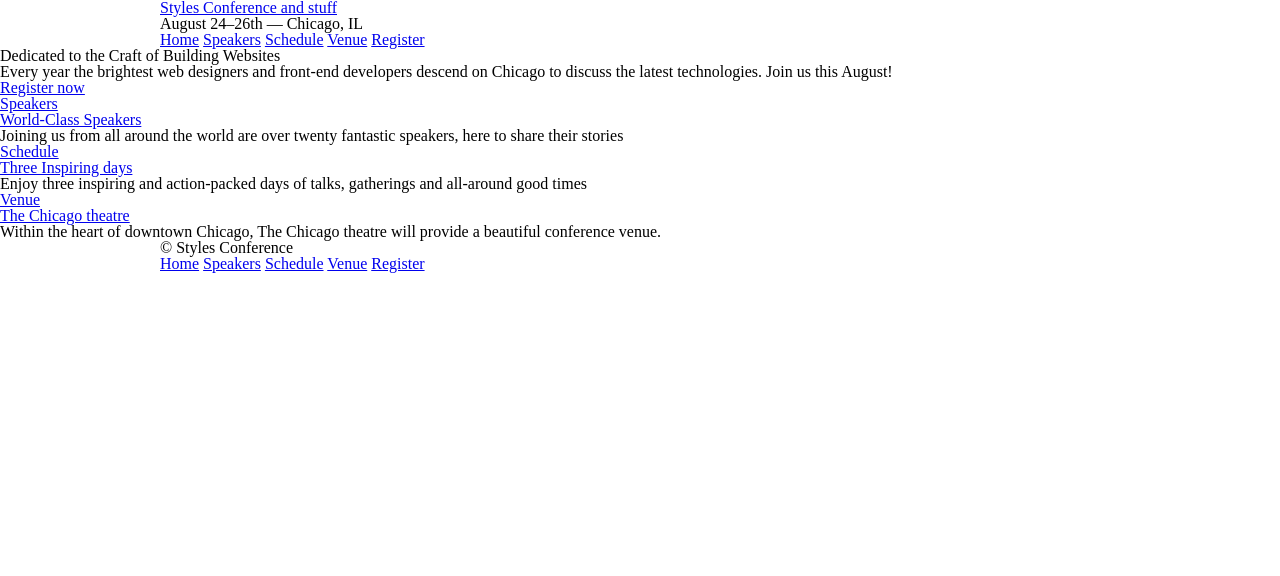
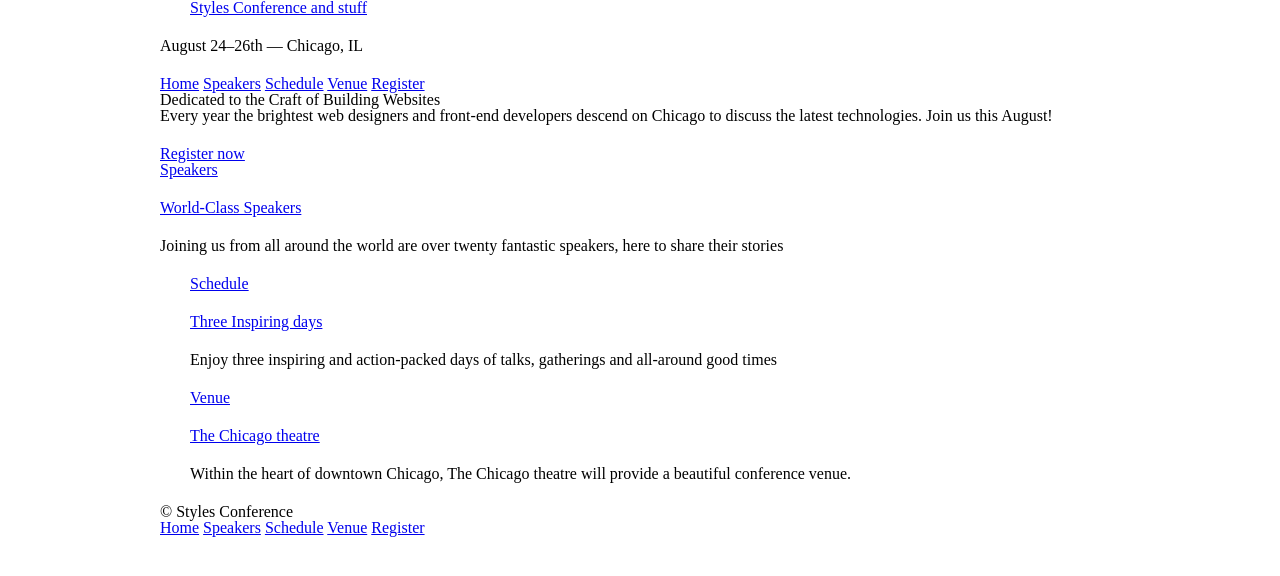
Before and after one commit to AndreySkopintsev/shayhowe-practice-site, a plain HTML site: page index.html in a window 1280 px wide. Drawn offline with Linux system fonts and the light colour scheme.

Commit message:
adding container class and styling headings

```diff
--- a/index.html
+++ b/index.html
@@ -7,7 +7,10 @@
 </head>
 <body>
     <header class="container">
-        <h1><a href="index.html">Styles Conference and stuff</a></h1>
+        <section class="container">
+            <h1><a href="index.html">Styles Conference and stuff</a></h1>
+        </section>
+
         <h3>August 24&ndash;26th &mdash; Chicago, IL</h3>
         <nav>
             <a href="index.html">Home</a>
@@ -17,12 +20,12 @@
             <a href="register.html">Register</a>
         </nav>
     </header>
-    <section>
+    <section class="container">
         <h2>Dedicated to the Craft of Building Websites</h2>
         <p>Every year the brightest web designers and front-end developers descend on Chicago to discuss the latest technologies. Join us this August!</p>
         <a href="register.html"> Register now</a>
     </section>
-    <section>
+    <section class="container">
         <section>
             <a href="speakers.html">
                 <h5>Speakers</h5>
@@ -30,14 +33,14 @@
             </a>
             <p>Joining us from all around the world are over twenty fantastic speakers, here to share their stories</p>
         </section>
-        <section>
+        <section class="container">
             <a href="schedule.html">
                 <h5>Schedule</h5>
                 <h3>Three Inspiring days</h3>
             </a>
             <p>Enjoy three inspiring and action-packed days of talks, gatherings and all-around good times</p>
         </section>
-        <section>
+        <section class="container">
             <a href="venue.html">
                 <h5>Venue</h5>
                 <h3>The Chicago theatre</h3>
--- a/style.css
+++ b/style.css
@@ -55,3 +55,7 @@ table {
   padding-right: 30px;
   width: 960px;
 }
+
+h1,h3,h4,h5,p{
+  margin-bottom: 22px;
+}
```
Also changed, not shown: register.html (+4 -1 lines), schedule.html (+4 -1 lines), speakers.html (+4 -1 lines), venue.html (+4 -1 lines).
